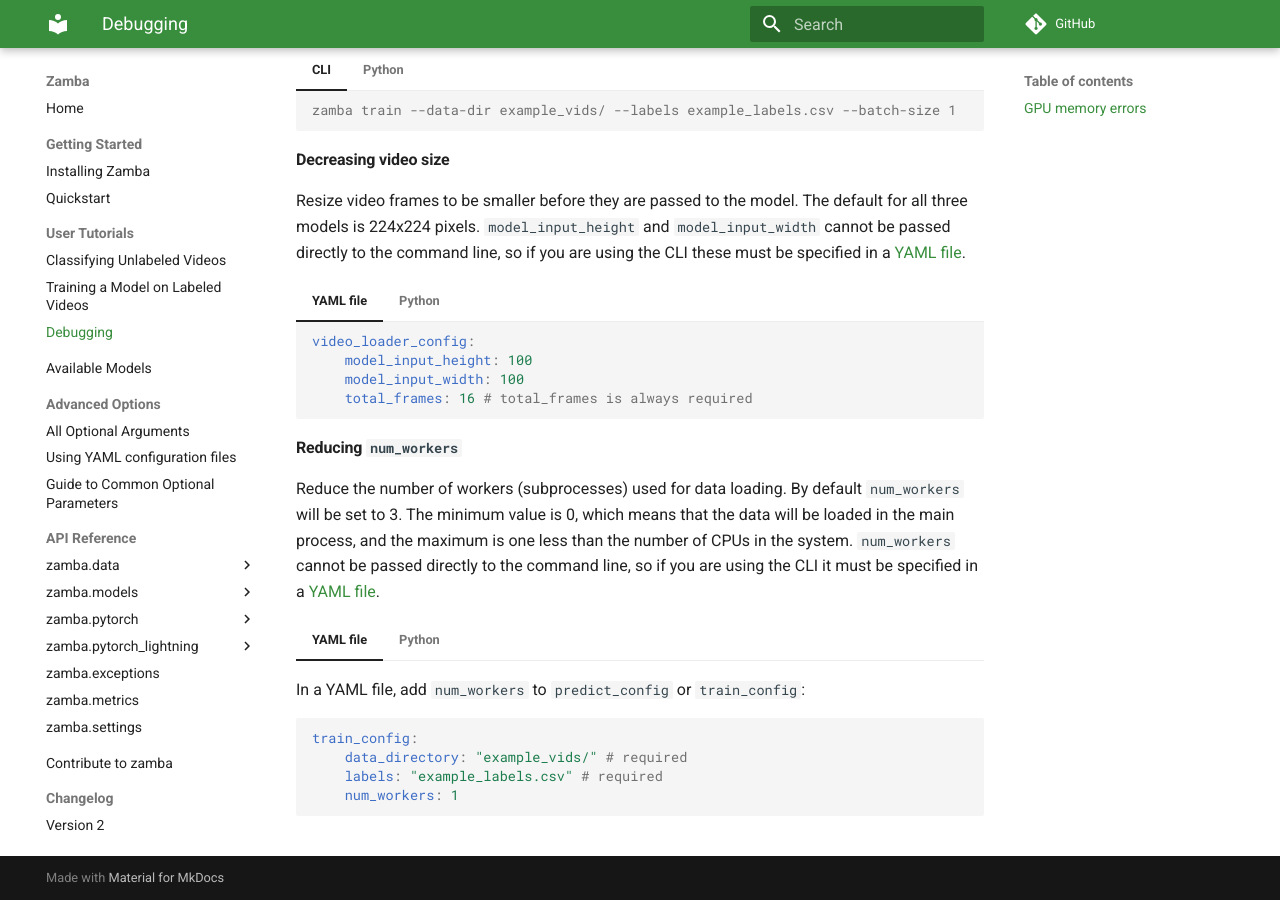
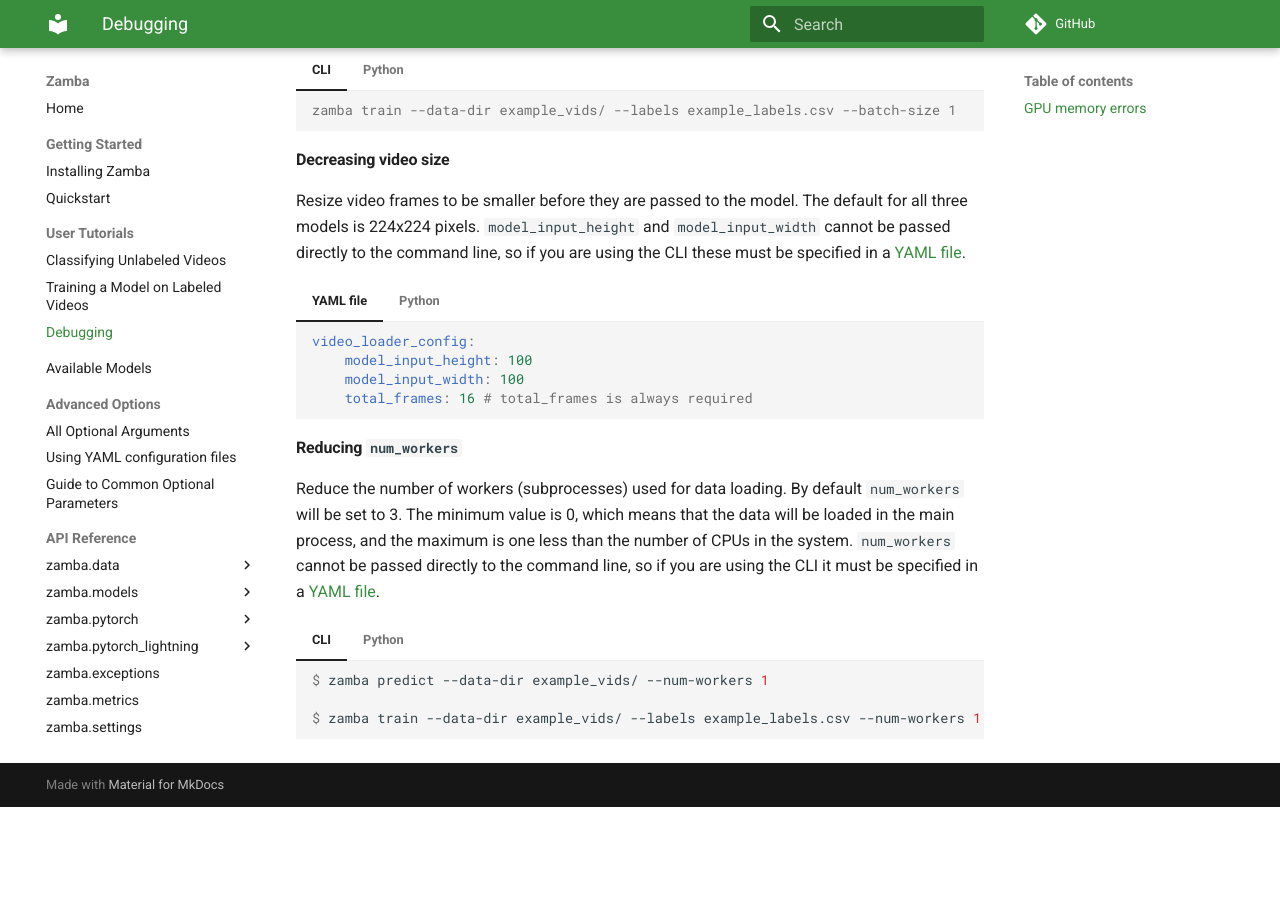
Before and after one commit to drivendataorg/zamba, an MkDocs documentation site: the page built from docs/docs/debugging.md, in a window 1280 px wide and 900 px high, scrolled down 566 px. Built offline with MkDocs 1.6.1 and Material for MkDocs 9.7.7, drawn with Linux system fonts in a browser that asks for light colours; comment, search, counter and statistics services are not loaded; the version menu is left out; after the commit the page ends 1373 px from its top, so only the background shows below that.

Commit message:
update num_workers in CLI

````diff
--- a/docs/docs/debugging.md
+++ b/docs/docs/debugging.md
@@ -56,13 +56,11 @@
 
 Reduce the number of workers (subprocesses) used for data loading. By default `num_workers` will be set to 3. The minimum value is 0, which means that the data will be loaded in the main process, and the maximum is one less than the number of CPUs in the system. `num_workers` cannot be passed directly to the command line, so if you are using the CLI it must be specified in a [YAML file](yaml-config.md).
 
-=== "YAML file"
-    In a YAML file, add `num_workers` to `predict_config` or `train_config`:
-    ```yaml
-    train_config:
-        data_directory: "example_vids/" # required
-        labels: "example_labels.csv" # required
-        num_workers: 1
+=== "CLI"
+    ```console
+    $ zamba predict --data-dir example_vids/ --num-workers 1
+
+    $ zamba train --data-dir example_vids/ --labels example_labels.csv --num-workers 1
     ```
 === "Python"
     In Python, add `num_workers` to [`PredictConfig`](configurations.md#prediction-arguments) or [`TrainConfig`](configurations.md#training-arguments):
````
Also changed, not shown: docs/docs/quickstart.md (+6 -0 lines).
